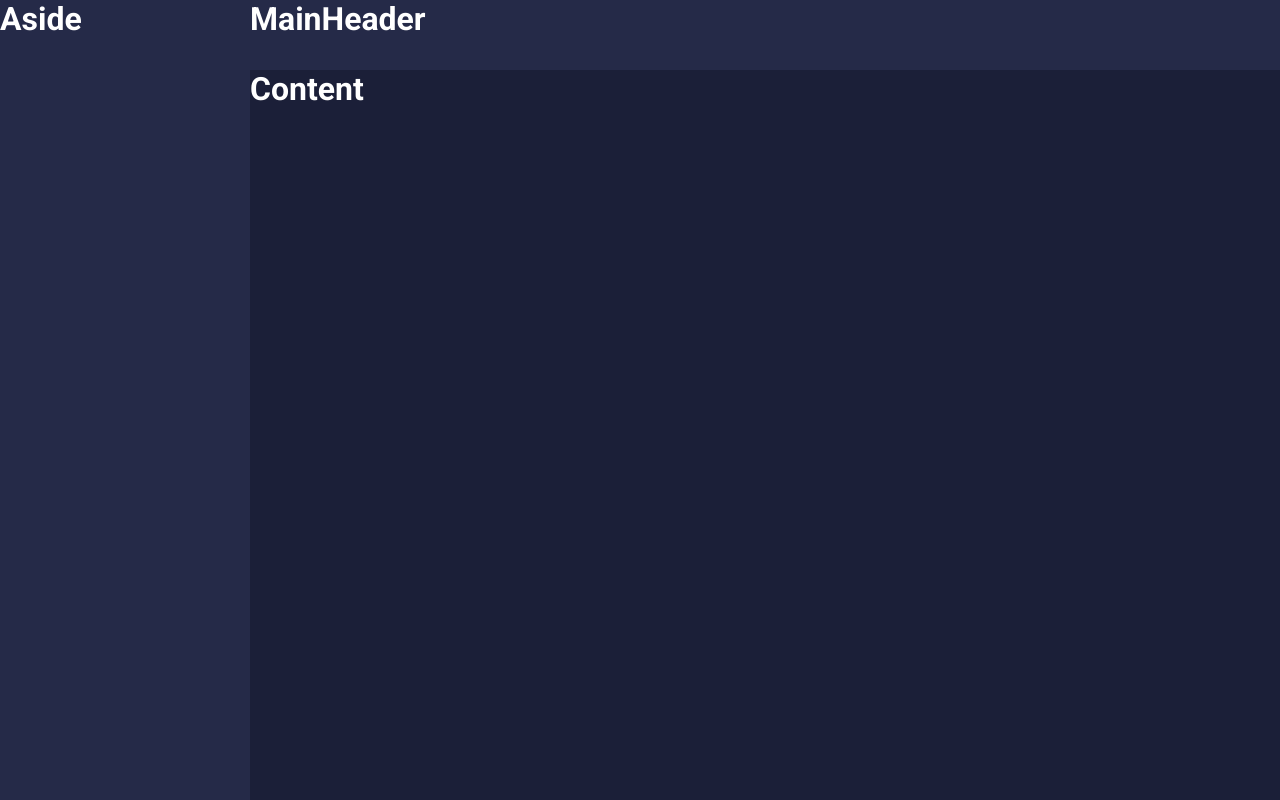
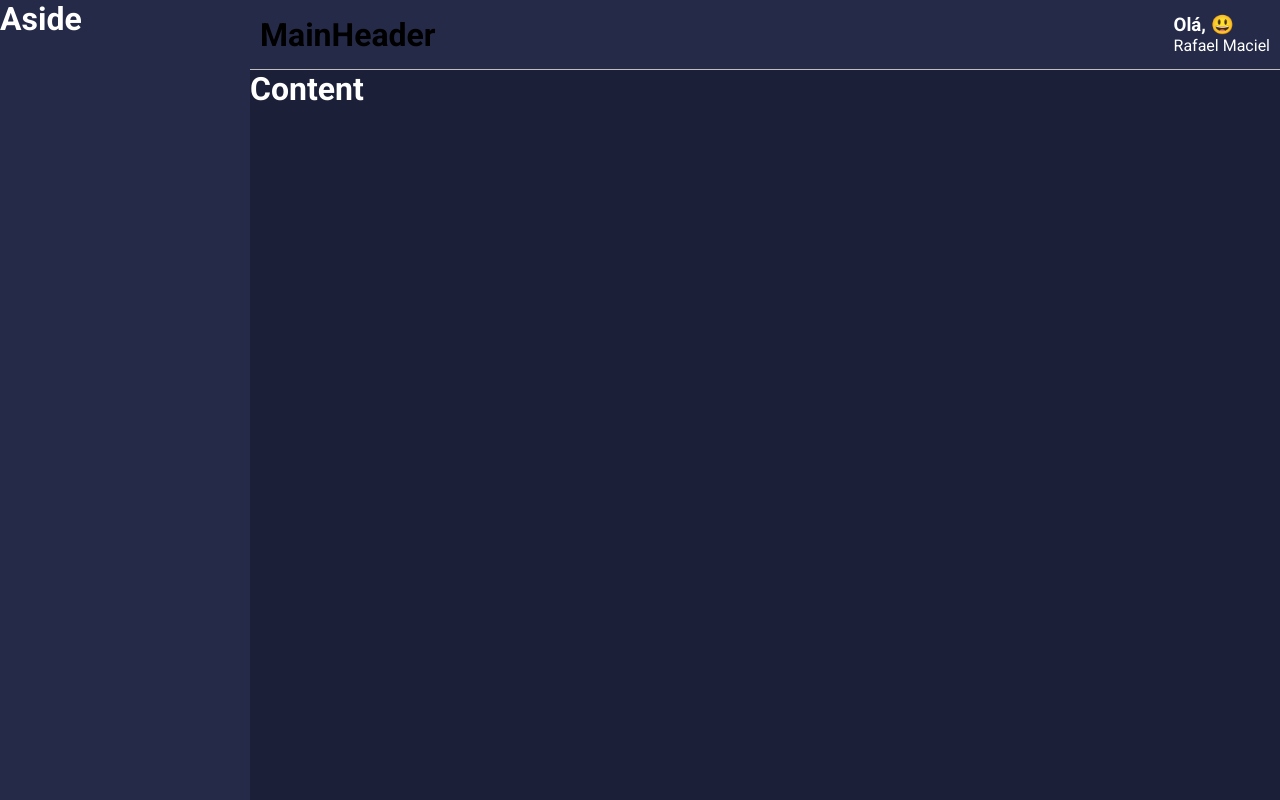
Before and after one commit to rafa-smaciel/application-type-script-dashboard, a React (Create React App) app: page / in a window 1280 px wide. Built offline with nearby package versions, Linux system fonts and the light colour scheme.

Commit message:
12. Creating the main header

```diff
--- a/src/components/MainHeader/index.tsx
+++ b/src/components/MainHeader/index.tsx
@@ -1,11 +1,29 @@
-import React from 'react';
+import React, {useMemo} from 'react';
 
-import { Container } from './styles';
+import emojis from '../../utils/emojis'
+
+import {
+    Container,
+    Profile,
+    Welcome,
+    UserName
+} from './styles';
 
 const MainHeader: React.FC = () => {
+    // eslint-disable-next-line @typescript-eslint/no-unused-vars
+    const emoji = useMemo(() => {
+        const indice = Math.floor(Math.random() * emojis.length);
+        return emojis[indice]
+    },[]);
     return (
         <Container>
             <h1>MainHeader</h1>
+
+            <Profile>
+                <Welcome>Olá, {emoji}</Welcome>
+                <UserName>Rafael Maciel</UserName>
+
+            </Profile>
         </Container>
     );
 }
--- a/src/components/MainHeader/styles.ts
+++ b/src/components/MainHeader/styles.ts
@@ -2,6 +2,21 @@
 
 export const Container = styled.div`
     grid-area: MH;
+
+    background-color: ${props => props.theme.colors.secundary};
+
+    display: flex;
+    justify-content: space-between;
+    align-items: center;
+
+    padding: 0 10px;
+
+    border-bottom: 1px solid ${props => props.theme.colors.gray};
+
+`;
+
+export const Profile = styled.div`
     color: ${props => props.theme.colors.white};
-    background-color: ${props => props.theme.colors.secundary};
 `;
+export const Welcome = styled.h3``;
+export const UserName = styled.span``;
--- /dev/null
+++ b/src/utils/emojis.ts
@@ -0,0 +1,2 @@
+// eslint-disable-next-line import/no-anonymous-default-export
+export default ['🤑', '🤩', '😍', '😎', '😃', '😄'];
```
Also changed, not shown: 1 other file (tests, documents, lock files or other folders).
